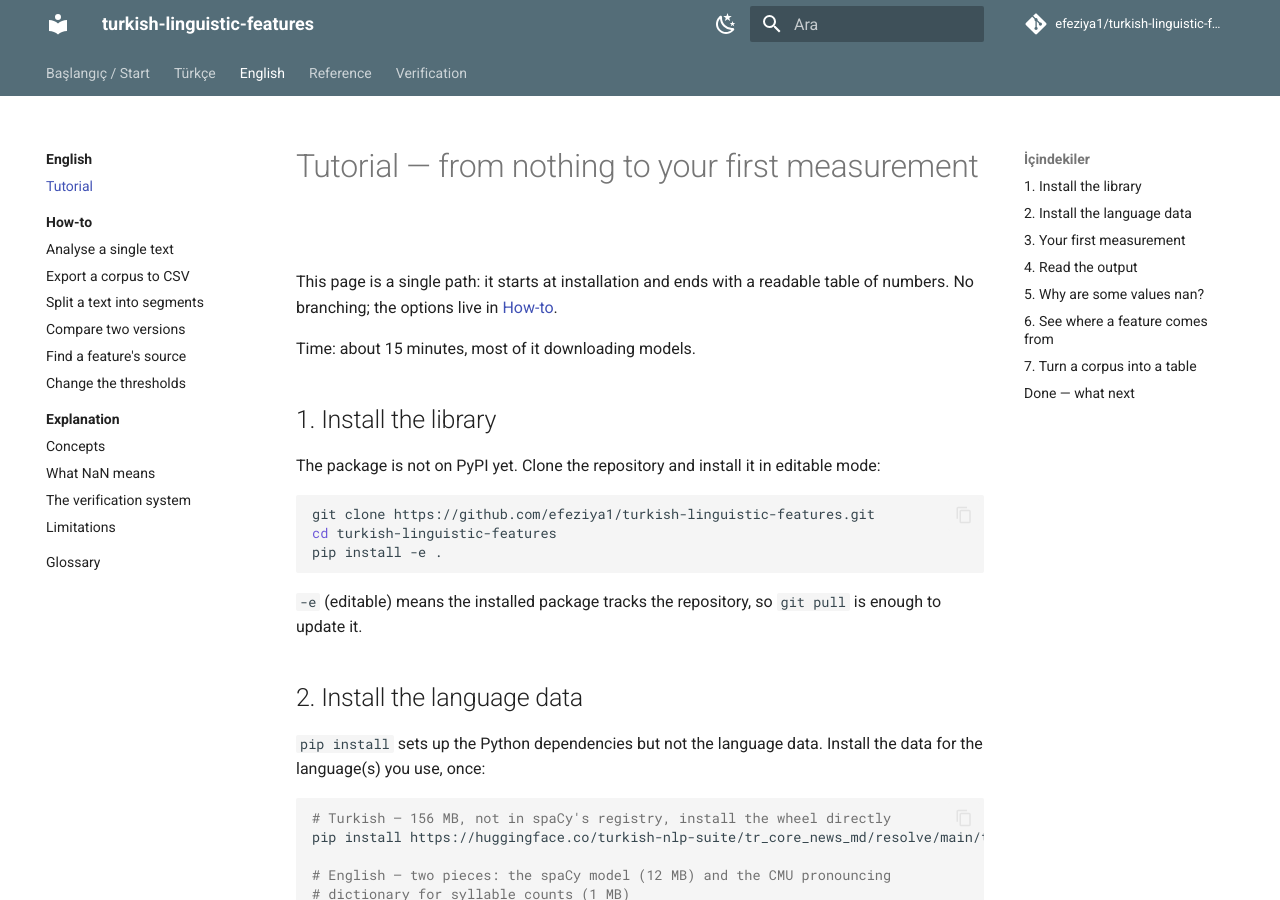
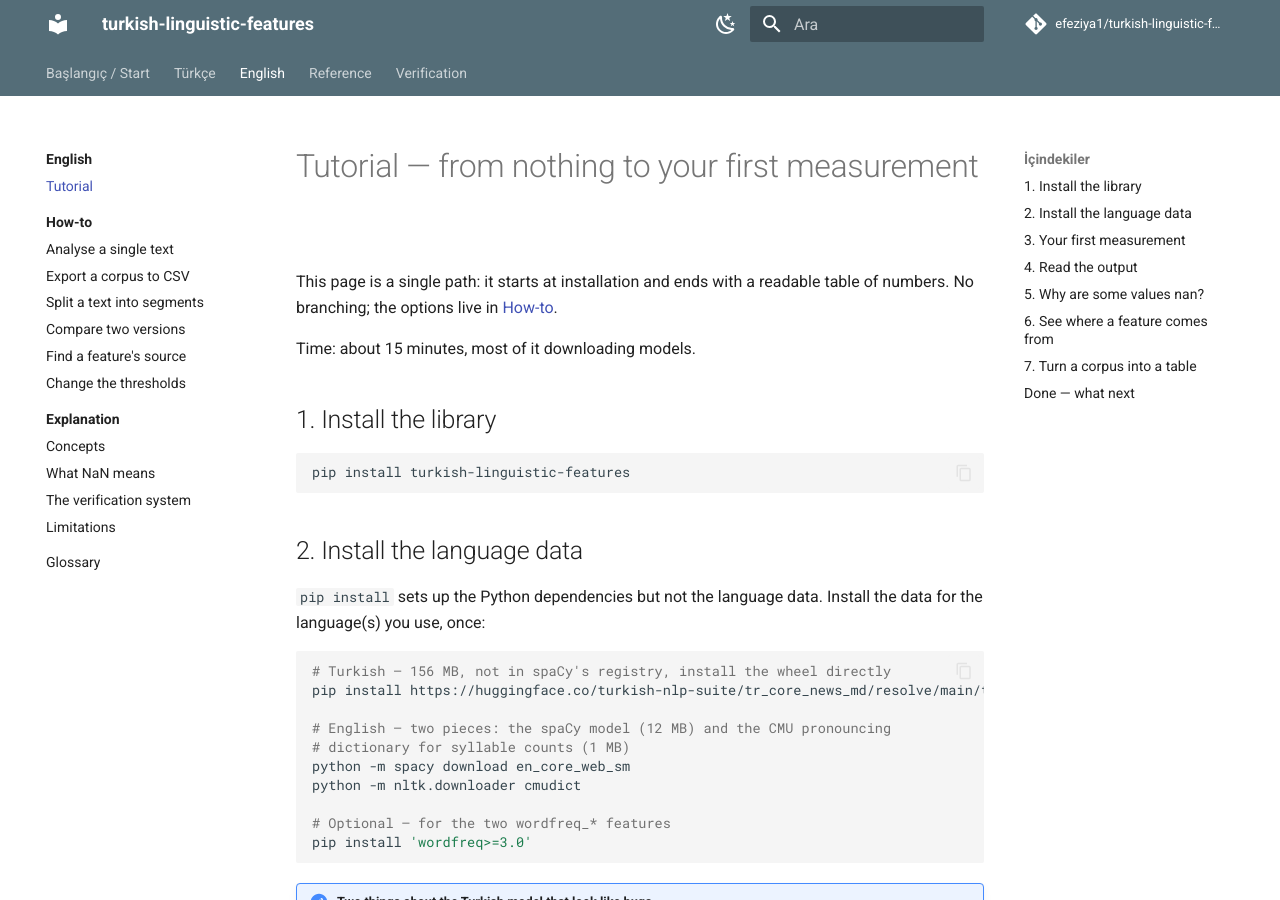
Before and after one commit to efeziya1/turkish-linguistic-features, an MkDocs documentation site: the page built from docs/en/getting-started.md, in a window 1280 px wide and 900 px high. Built offline with MkDocs 1.6.1 and Material for MkDocs 9.7.7, drawn with Linux system fonts in a browser that asks for light colours; comment, search, counter and statistics services are not loaded.

Commit message:
release: 0.2.0
- version 0.2.0; CHANGELOG section dated 2026-10-13; CITATION.cff version and
  release date (the 0.1.0 version DOI is dropped, the concept DOI stays)
- PyPI: install docs say `pip install turkish-linguistic-features` (README,
  tutorials, limitations); README links are absolute so they work on PyPI
- publish workflow: a published GitHub release builds the package and uploads
  it to PyPI with trusted publishing; a manual run uploads to TestPyPI
- sdist excludes local-only folders (.claude, plan, _referans, ...)

Co-Authored-By: Claude Opus 5.5 <noreply@anthropic.com>

````diff
--- a/docs/en/getting-started.md
+++ b/docs/en/getting-started.md
@@ -8,17 +8,9 @@ Time: about 15 minutes, most of it downloading models.
 
 ## 1. Install the library
 
-The package is not on PyPI yet. Clone the repository and install it in
-editable mode:
-
 ```bash
-git clone https://github.com/efeziya1/turkish-linguistic-features.git
-cd turkish-linguistic-features
-pip install -e .
+pip install turkish-linguistic-features
 ```
-
-`-e` (editable) means the installed package tracks the repository, so
-`git pull` is enough to update it.
 
 ## 2. Install the language data
 
--- a/pyproject.toml
+++ b/pyproject.toml
@@ -56,6 +56,11 @@ all = ["pandas>=1.5", "wordfreq>=3.0"]
 [tool.hatch.version]
 path = "turkish_linguistic_features/__init__.py"
 
+# Kaynak paketi (sdist) .gitignore'a uyar ama yerel dışlamaları (.git/info/exclude)
+# görmez: yerelde derlenince .claude/ gibi klasörler pakete girerdi (2026-10-13).
+[tool.hatch.build.targets.sdist]
+exclude = [".claude", "plan", "_referans", "site", "site-offline", "dist", ".venv"]
+
 [tool.pytest.ini_options]
 testpaths = ["tests"]
 # Why: console-script pytest.exe repo kokunu sys.path'e koymaz; tests/ icindeki
--- a/turkish_linguistic_features/__init__.py
+++ b/turkish_linguistic_features/__init__.py
@@ -28,7 +28,7 @@ from .features import describe_feature
 from .file_loader import save_csv, segment_text
 from .params import FeatureParams
 
-__version__ = "0.1.0"
+__version__ = "0.2.0"
 
 # Genel API — on bir adın hepsi burada.
 __all__ = [
````
Also changed, not shown: CHANGELOG.md (+3 -1 lines), README.md (+5 -9 lines), docs/en/explanation/limitations.md (+2 -3 lines), docs/tr/aciklama/sinirliliklar.md (+2 -3 lines), docs/tr/baslangic.md (+1 -8 lines), 2 other files.
